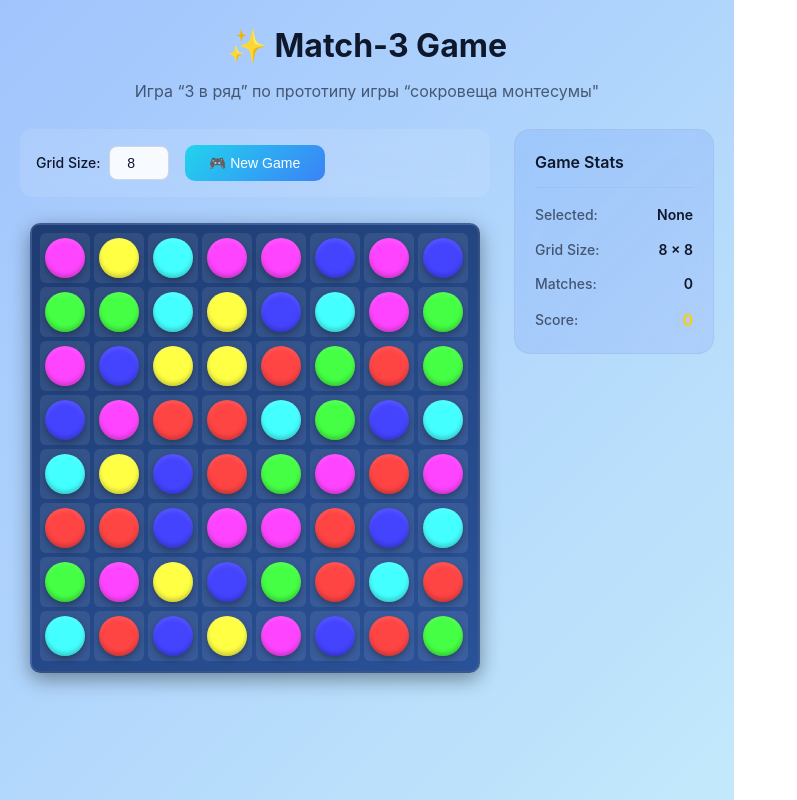
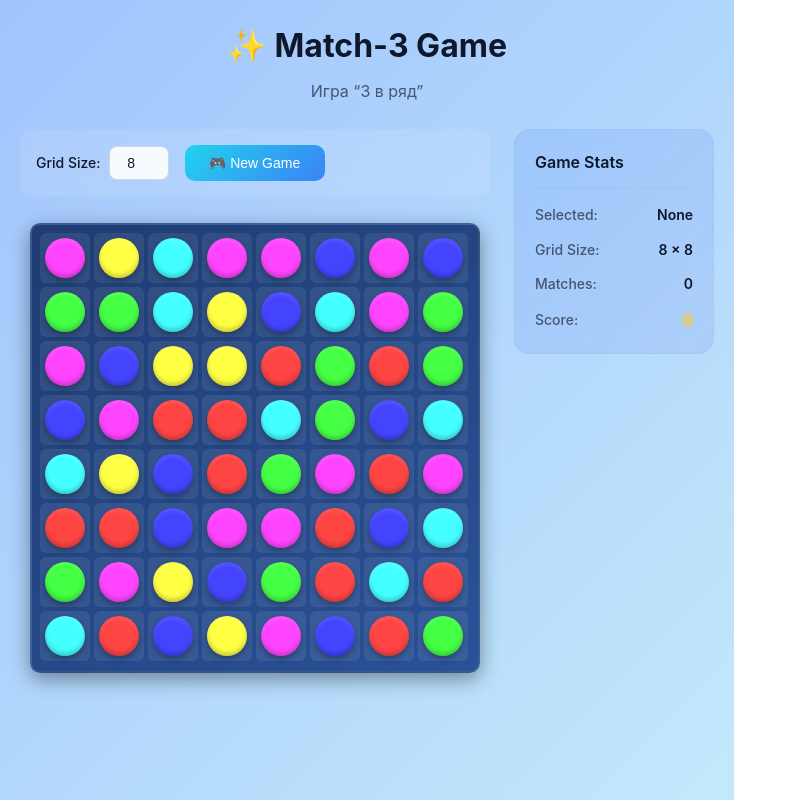
Before and after one commit to reznikovkg/vue-3-docker-compose, a Vue app in the folder vue/: page /example in a window 1280 px wide. Shown: the whole page, without its empty margins (0-797 px from the left). Built offline with nearby package versions, Linux system fonts and the light colour scheme.

Commit message:
поправили описание

```diff
--- a/vue/src/components/pages/ExamplePage.vue
+++ b/vue/src/components/pages/ExamplePage.vue
@@ -3,7 +3,7 @@
     <header class="game-page__header">
       <h1 class="game-page__title">✨ Match-3 Game</h1>
       <p class="game-page__subtitle">
-        Игра “3 в ряд” по прототипу игры “сокровеща монтесумы"
+        Игра “3 в ряд”
       </p>
     </header>
 
```
